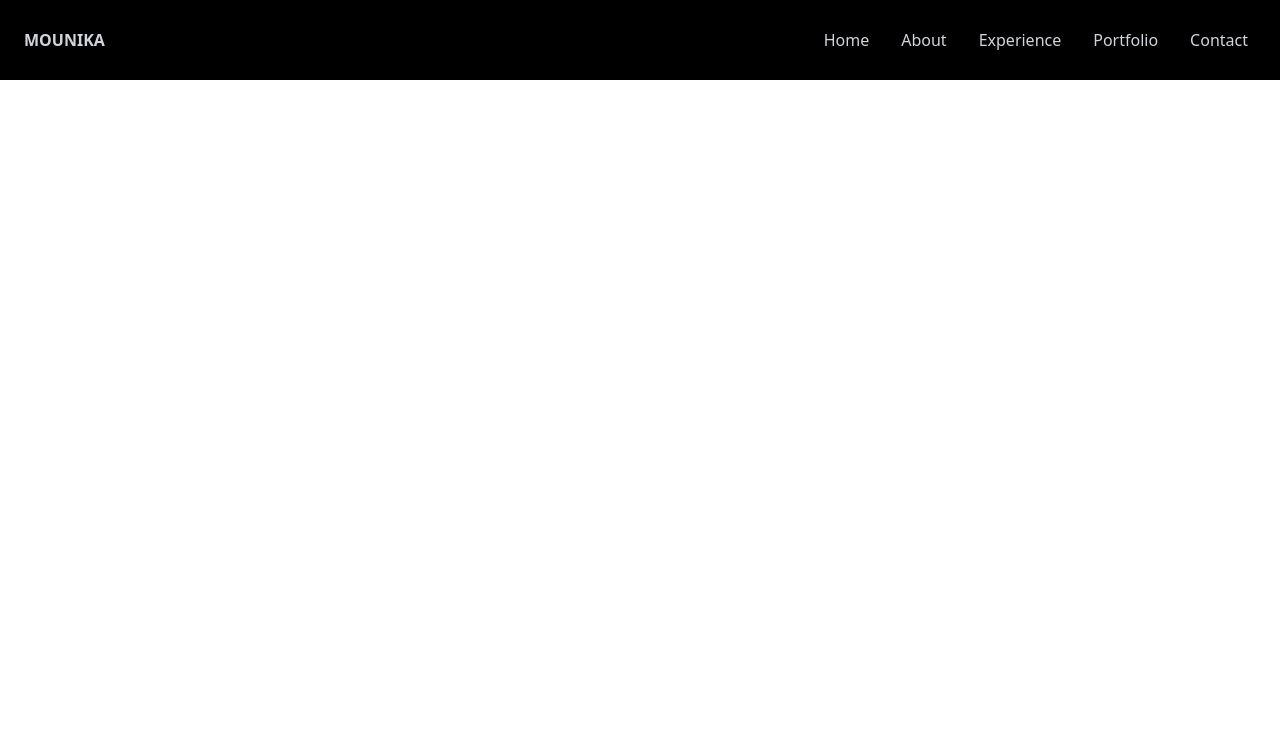
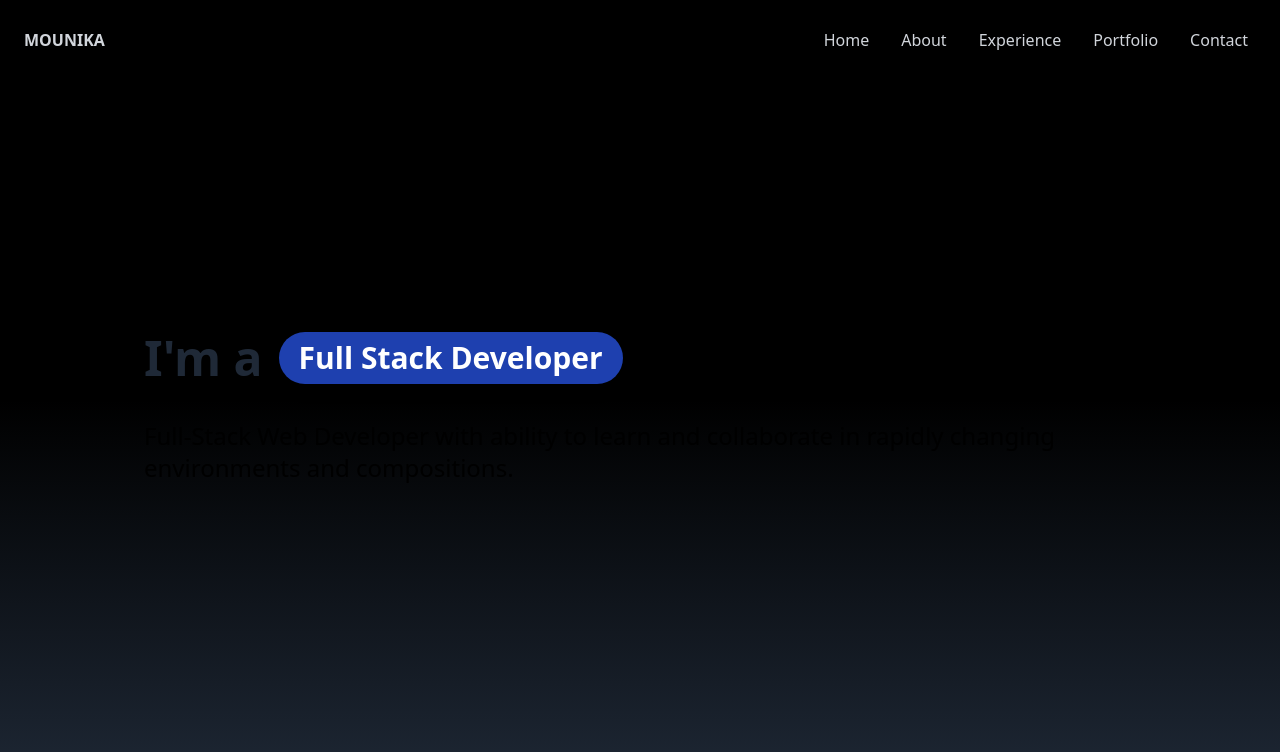
Before and after one commit to mounika-025/my-portfolio, a React (Create React App) app: page / in a window 1280 px wide. Shown: the top 752 px of the page. Built offline with nearby package versions, Linux system fonts and the light colour scheme.

Commit message:
added home component

```diff
--- a/src/App.js
+++ b/src/App.js
@@ -1,9 +1,11 @@
+import Home from "./Components/Home";
 import Navbar from "./Components/Navbar";
 
 function App() {
   return (
     <div>
       <Navbar />
+      <Home />
     </div>
   );
 }
--- /dev/null
+++ b/src/Components/Home.js
@@ -0,0 +1,28 @@
+import React from "react";
+
+const Home = () => {
+  return (
+    <div className=" bg-gradient-to-b from-black via-black to-gray-800 h-screen w-full">
+      <div className="flex flex-col items-center justify-center h-full px-4 md:flex-row max-w-screen-lg mx-auto">
+        <div className="flex flex-col justify-center h-full">
+        <div className='flex gap-4 items-center my-4 gap-2'>
+          <h1 className='text-gray-800 dark:text-neutral-100 text-4xl md:text-5xl 2xl:text-7xl font-bold text-center'>
+            I'm a
+          </h1>
+          <div className='flex items-center justify-center text-white shadow-lg bg-blue-800 dark:bg-[#224cff10] dark:text-[#224cff] rounded-full'>
+            <p className='text-3xl 2xl:text-5xl font-bold px-5 py-2 pb-2 text-center'>
+              Full Stack Developer
+            </p>
+          </div>
+          </div>
+          <p className='text-md text-2xl text-black dark:text-gray-100 mt-5 2xl:mt-10'>
+          Full-Stack Web Developer with ability to learn and collaborate in
+          rapidly changing environments and compositions.
+        </p>
+        </div>
+
+      </div>
+    </div>
+  );
+};
+export default Home;
--- a/src/Components/Navbar.js
+++ b/src/Components/Navbar.js
@@ -11,7 +11,7 @@ const Navbar = () => {
     { id: 5, link: "Contact" },
   ];
   return (
-    <div className="flex justify-between w-full h-20 px-4 text-gray-300  bg-black fixed items-center">
+    <div className="flex justify-between w-full h-20 px-4 text-gray-300 bg-black fixed items-center">
       <div>
         <h1 className="font-bold ml-2">MOUNIKA</h1>
       </div>
```
Also changed, not shown: src/assets/avatr.png (added).
